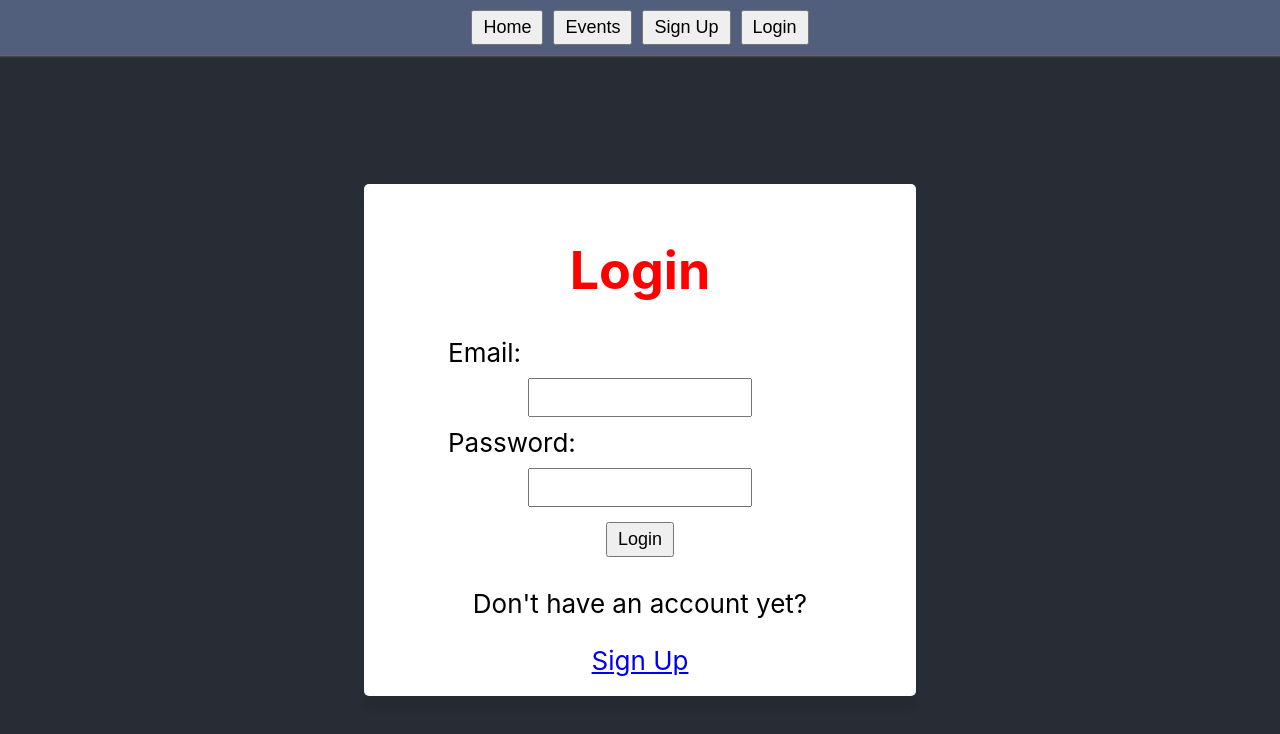
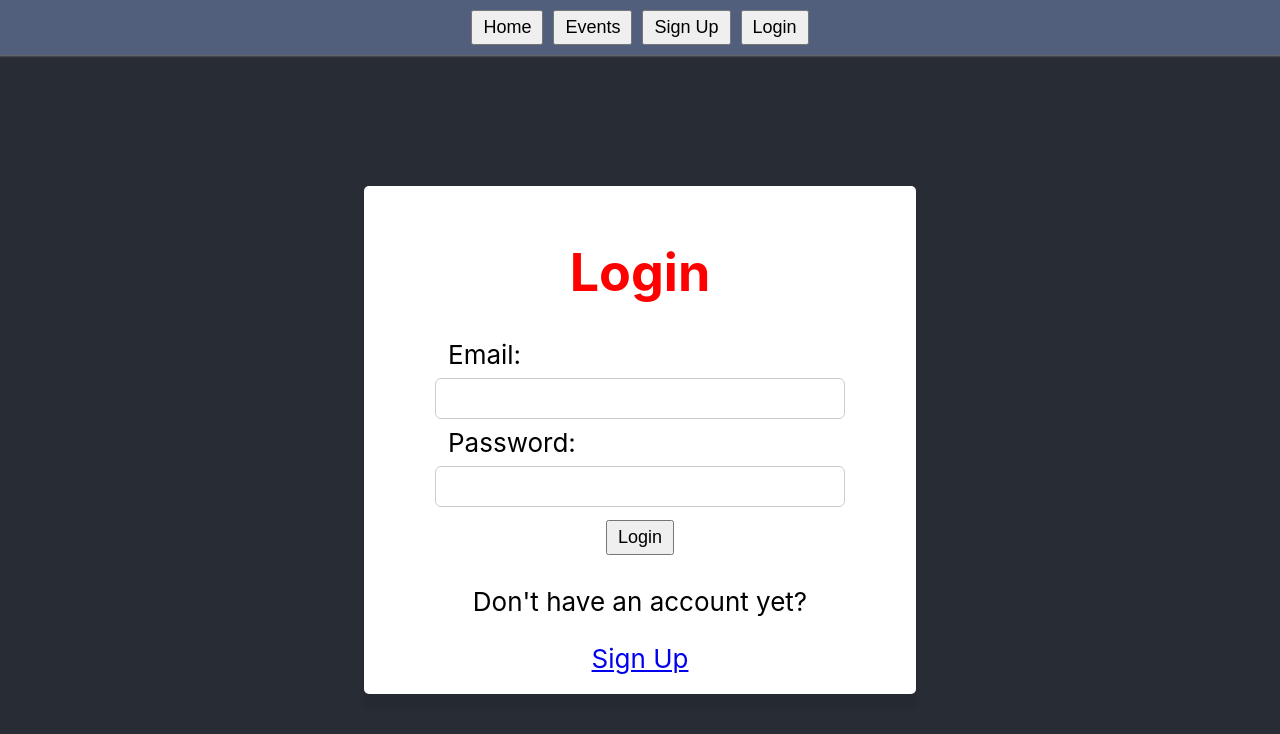
Before and after one commit to danialraja1600/carheaven-frontend, a React (Create React App) app in the folder carheaven-client/: page /login in a window 1280 px wide. Shown: the top 734 px of the page. Built offline with nearby package versions, Linux system fonts and the light colour scheme.

Commit message:
css for login&signup input fields

```diff
--- a/carheaven-client/src/index.css
+++ b/carheaven-client/src/index.css
@@ -98,6 +98,17 @@ form {
   text-align: left;
 }
 
+.LoginPage input[type=email], .LoginPage input[type=password],
+.SignUpPage input[type=name], .SignUpPage input[type=email], .SignUpPage input[type=password]{
+  width: 80%;
+  padding: 12px 20px;
+  margin: 8px 0;
+  display: inline-block;
+  border: 1px solid #ccc;
+  border-radius: 6px;
+  box-sizing: border-box;
+}
+
 
 .car-form {
   display: flex;
```
